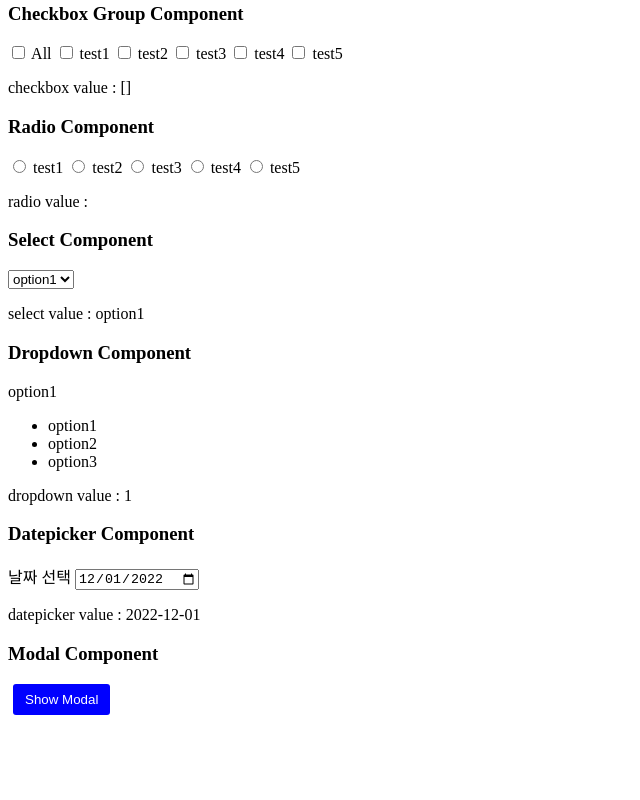
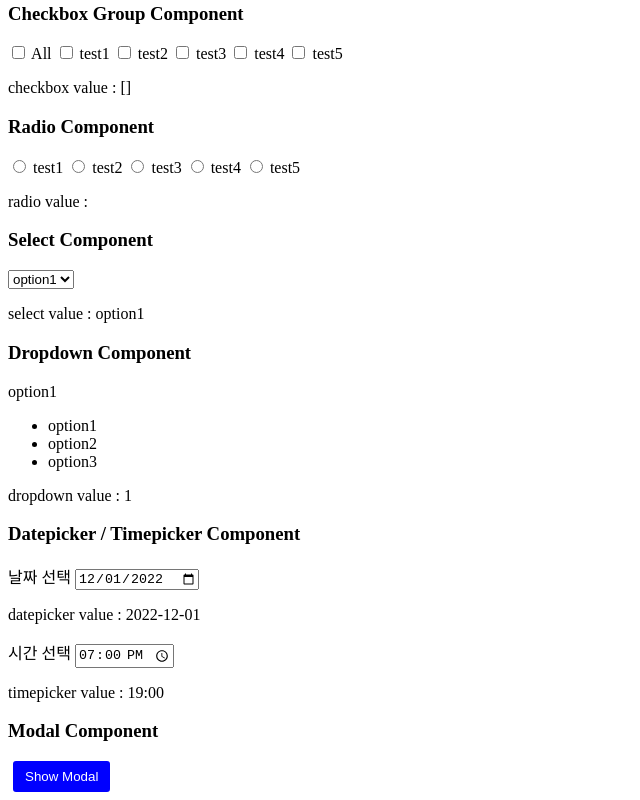
Before and after one commit to wknowpark797/vue2-basic-custom, a Vue app in the folder vue2-basic-custom/: page /dev/document in a window 1280 px wide. Shown: the part 717-1517 px from the top of the page, without its empty margins (0-640 px from the left). Before the commit the page ends 1440 px from the top, so only its background shows below. Built offline with nearby package versions, Linux system fonts and the light colour scheme.

Commit message:
timepicker 컴포넌트 추가

```diff
--- a/vue2-basic-custom/src/components/DevDocument.vue
+++ b/vue2-basic-custom/src/components/DevDocument.vue
@@ -114,13 +114,22 @@
             <p>dropdown value : {{ dropdownValue }}</p>
         </div>
 
-        <!-- Datepicker -->
+        <!-- Date / Time -->
         <div class="group-box">
-            <h3>Datepicker Component</h3>
+            <h3>Datepicker / Timepicker Component</h3>
 
-            <DatepickerComp v-model="datepickerValue"
-                            :label="'날짜 선택'" />
-            <p>datepicker value : {{ datepickerValue }}</p>
+            <div>
+                <DatepickerComp v-model="datepickerValue"
+                                :label="'날짜 선택'" />
+                <p>datepicker value : {{ datepickerValue }}</p>
+            </div>
+
+            <div>
+                <TimepickerComp v-model="timepickerValue"
+                                :label="'시간 선택'" />
+                <p>timepicker value : {{ timepickerValue }}</p>
+            </div>
+
         </div>
 
         <!-- Modal -->
@@ -191,7 +200,8 @@
                     { text: 'option3', value: '3' }
                 ],
 
-                datepickerValue: '2022-12-01'
+                datepickerValue: '2022-12-01',
+                timepickerValue: '19:00'
             }
         },
         methods: {
--- /dev/null
+++ b/vue2-basic-custom/src/components/common/TimepickerComp.vue
@@ -0,0 +1,55 @@
+<!--
+    [ Timepicker Component ]
+
+    - TODO :
+        new Date 시간 데이터 형변환 (filter 사용)
+ -->
+
+<template>
+    <label>
+        {{ label }}
+        <input type="time"
+               v-model="compValue"
+               :disabled="disabled"
+               :readonly="readonly"
+               @input="onInput">
+    </label>
+</template>
+
+<script>
+    export default {
+        name: 'TimepickerComp',
+        data() {
+            return {
+                compValue: this.value
+            }
+        },
+        props: {
+            value: {
+                type: [Date, String],
+                default: ''
+            },
+            disabled: {
+                type: Boolean,
+                default: false
+            },
+            readonly: {
+                type: Boolean,
+                default: false
+            },
+            label: {
+                type: String,
+                default: ''
+            }
+        },
+        methods: {
+            onInput(event) {
+                this.$emit('input', event.target.value);
+            }
+        }
+    }
+</script>
+
+<style lang="scss" scoped>
+
+</style>
--- a/vue2-basic-custom/src/plugins/global-components.js
+++ b/vue2-basic-custom/src/plugins/global-components.js
@@ -8,6 +8,7 @@ import RadioComp from '../components/common/RadioComp'
 import SelectComp from '../components/common/SelectComp'
 import DropdownComp from '../components/common/DropdownComp'
 import DatepickerComp from '../components/common/DatepickerComp'
+import TimepickerComp from '../components/common/TimepickerComp'
 import ModalComp from '../components/common/ModalComp'
 
 const GlobalComponents = {
@@ -21,6 +22,7 @@ const GlobalComponents = {
         Vue.component(SelectComp.name, SelectComp)
         Vue.component(DropdownComp.name, DropdownComp)
         Vue.component(DatepickerComp.name, DatepickerComp)
+        Vue.component(TimepickerComp.name, TimepickerComp)
         Vue.component(ModalComp.name, ModalComp)
     }
 }
```
